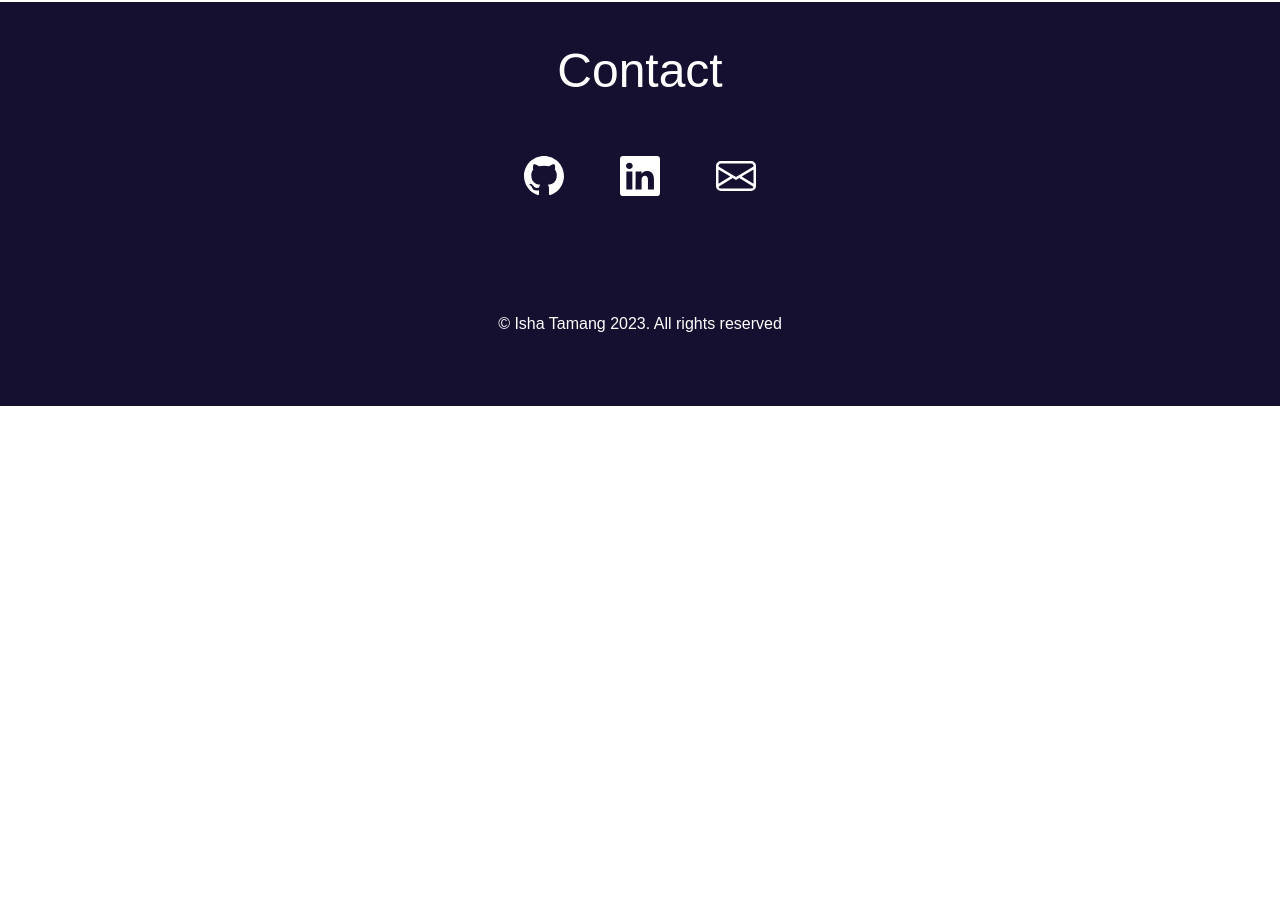
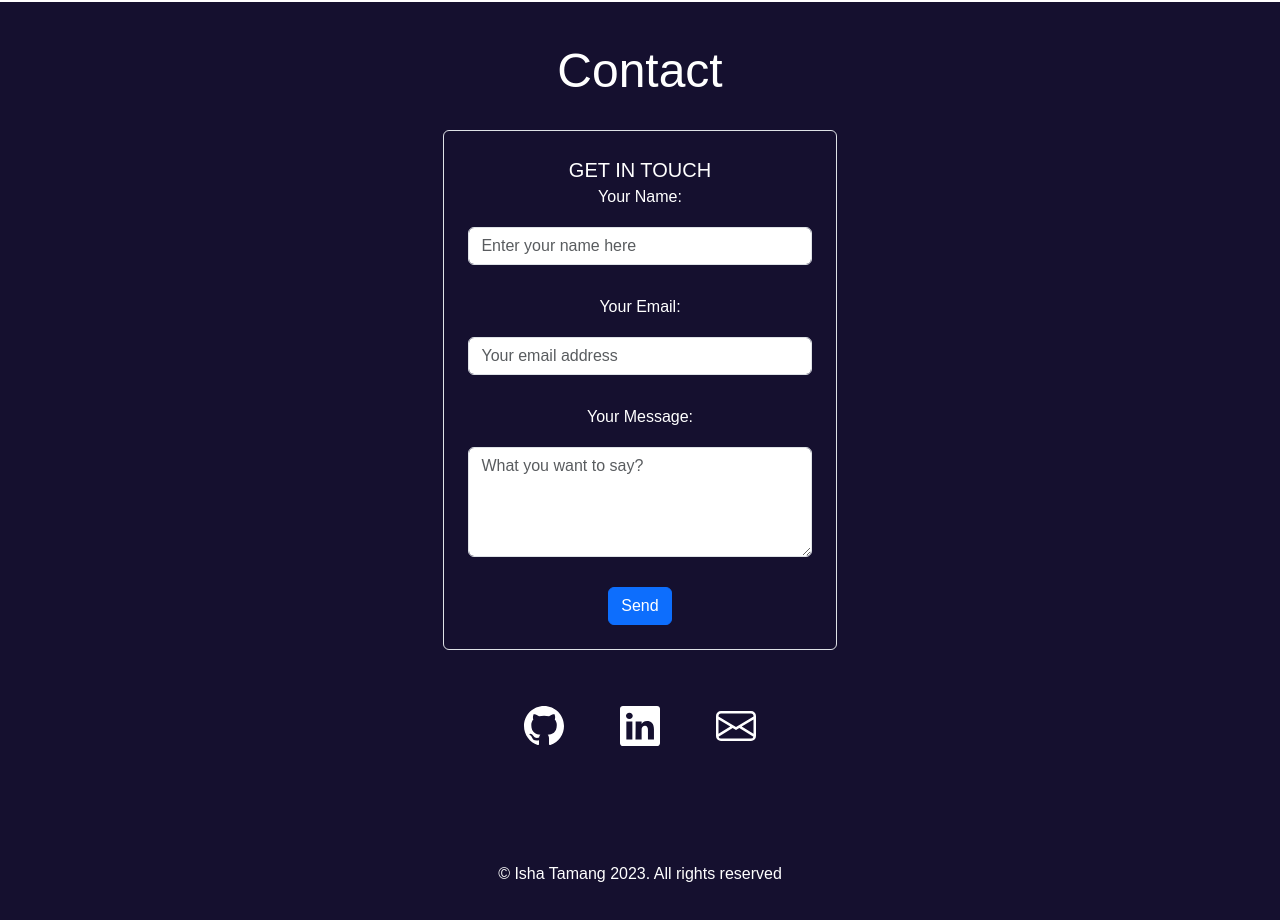
Before and after one commit to ishazimba/Portfolio, a React (Vite) app: page /smwa in a window 1280 px wide. Shown: the part 5320-6240 px from the top of the page. Before the commit the page ends 5726 px from the top, so only its background shows below. Built offline with nearby package versions, Linux system fonts and the light colour scheme.

Commit message:
contact form

```diff
--- a/components/Contact.jsx
+++ b/components/Contact.jsx
@@ -1,11 +1,93 @@
-import React from "react";
+import React, { useState } from "react";
+import { Container, Form, Button } from "react-bootstrap";
+import emailjs from "emailjs-com";
 import ContactLinks from "./contactLinks";
 
 const Contact = () => {
-  const email = "isha.zimba@gmail.com";
+  const [name, setName] = useState("");
+  const [email, setEmail] = useState("");
+  const [message, setMessage] = useState("");
+  const [loading, setLoading] = useState(false);
+
+  const setForm = ({ name: newName, email: newEmail, message: newMessage }) => {
+    setName(newName);
+    setEmail(newEmail);
+    setMessage(newMessage);
+  };
+
+  const handleSubmit = (e) => {
+    e.preventDefault();
+    setLoading(true);
+
+    emailjs
+      .sendForm(
+        "service_i4og8wv",
+        "template_o8mgu4h",
+        e.target,
+        "-hxFFTqgIr33Uiikz"
+      )
+      .then(
+        (result) => {
+          setLoading(false);
+          alert("Thank you. I will get back to you as soon as possible.");
+
+          setForm({
+            name: "",
+            email: "",
+            message: "",
+          });
+        },
+        (error) => {
+          setLoading(false);
+          console.error(error);
+
+          alert("Ahh, something went wrong. Please try again.");
+        }
+      );
+  };
+
   return (
     <footer id="contact_me">
       <h2>Contact</h2>
+      <Container>
+        <Form onSubmit={handleSubmit} className="border rounded p-4">
+          <p style={{ color: "#fff", fontSize: "20px" }}>GET IN TOUCH</p>
+          <Form.Group controlId="formName">
+            <Form.Label>Your Name:</Form.Label>
+            <Form.Control
+              type="text"
+              name="from_name"
+              placeholder="Enter your name here"
+              value={name}
+              onChange={(e) => setName(e.target.value)}
+            />
+          </Form.Group>
+          <Form.Group controlId="formEmail">
+            <Form.Label>Your Email:</Form.Label>
+            <Form.Control
+              type="email"
+              name="from_email"
+              placeholder="Your email address"
+              value={email}
+              onChange={(e) => setEmail(e.target.value)}
+            />
+          </Form.Group>
+          <Form.Group controlId="formMessage">
+            <Form.Label>Your Message:</Form.Label>
+            <Form.Control
+              as="textarea"
+              rows={4}
+              name="message"
+              placeholder="What you want to say?"
+              value={message}
+              onChange={(e) => setMessage(e.target.value)}
+            />
+          </Form.Group>
+          <Button variant="primary" type="submit" disabled={loading}>
+            {loading ? "Sending..." : "Send"}
+          </Button>
+        </Form>
+      </Container>
       <div className="flex text-secondary">
         <ContactLinks size={40} />
       </div>
--- a/package.json
+++ b/package.json
@@ -19,6 +19,7 @@
     "@mui/styled-engine": "^5.13.2",
     "@vitejs/plugin-react-refresh": "^1.3.6",
     "bootstrap": "^5.3.1",
+    "emailjs-com": "^3.2.0",
     "framer-motion": "^10.15.1",
     "react": "^18.2.0",
     "react-bootstrap-icons": "^1.10.3",
--- /dev/null
+++ b/src/hoc/SectionWrapper.jsx
@@ -0,0 +1,25 @@
+import { motion } from "framer-motion";
+
+import { styles } from "../styles";
+import { staggerContainer } from "../utils/motion";
+
+const StarWrapper = (Component, idName) =>
+  function HOC() {
+    return (
+      <motion.section
+        variants={staggerContainer()}
+        initial="hidden"
+        whileInView="show"
+        viewport={{ once: true, amount: 0.25 }}
+        className={`${styles.padding} max-w-7xl mx-auto relative z-0`}
+      >
+        <span className="hash-span" id={idName}>
+          &nbsp;
+        </span>
+
+        <Component />
+      </motion.section>
+    );
+  };
+
+export default StarWrapper;
--- /dev/null
+++ b/src/hoc/index.js
@@ -0,0 +1,3 @@
+import SectionWrapper from "./SectionWrapper";
+
+export { SectionWrapper };
--- a/src/styles.js
+++ b/src/styles.js
@@ -1,17 +1,17 @@
 const styles = {
-  paddingX: "sm:px-16 px-6",
-  paddingY: "sm:py-16 py-6",
-  padding: "sm:px-16 px-6 sm:py-16 py-10",
+  paddingX: "px-6",
+  paddingY: "py-6",
+  padding: "px-6 py-10",
 
   heroHeadText:
-    "font-black text-white lg:text-[80px] sm:text-[60px] xs:text-[50px] text-[40px] lg:leading-[98px] mt-2",
+    "font-weight-bold text-white-lg text-80 sm-text-60 xs-text-50 text-40 leading-98 mt-2",
   heroSubText:
-    "text-[#dfd9ff] font-medium lg:text-[30px] sm:text-[26px] xs:text-[20px] text-[16px] lg:leading-[40px]",
+    "text-dfdfdffont-medium text-30 sm-text-26 xs-text-20 text-16 leading-40",
 
   sectionHeadText:
-    "text-white font-black md:text-[60px] sm:text-[50px] xs:text-[40px] text-[30px]",
+    "text-white font-weight-bold md-text-60 sm-text-50 xs-text-40 text-30",
   sectionSubText:
-    "sm:text-[18px] text-[14px] text-secondary uppercase tracking-wider",
+    "sm-text-18 text-14 text-secondary text-uppercase tracking-wider",
 };
 
 export { styles };
```
Also changed, not shown: 1 other file (tests, documents, lock files or other folders).
